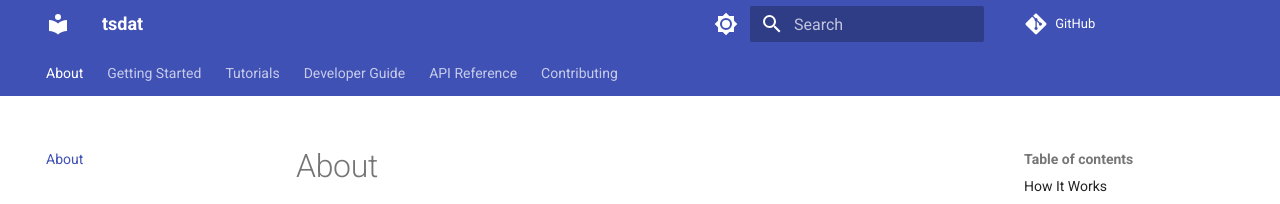
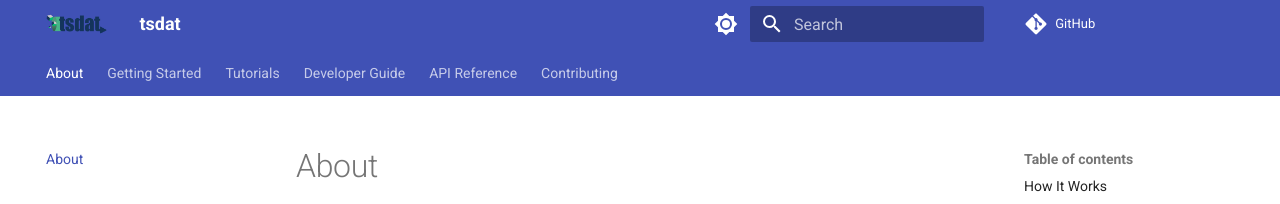
Before and after one commit to tsdat/tsdat, an MkDocs documentation site: the page built from docs/index.md, in a window 1280 px wide. Shown: the top 204 px of the page. Built offline with MkDocs 1.6.1 and Material for MkDocs 9.7.7, drawn with Linux system fonts in a browser that asks for light colours; comment, search, counter and statistics services are not loaded.

Commit message:
Add tsdat logo

```diff
--- a/mkdocs.yml
+++ b/mkdocs.yml
@@ -29,6 +29,7 @@ nav:
 
 theme:
   name: material
+  logo: figures/tsdat_logo.png
   palette:
     # Palette toggle for light mode
     - scheme: default
```
